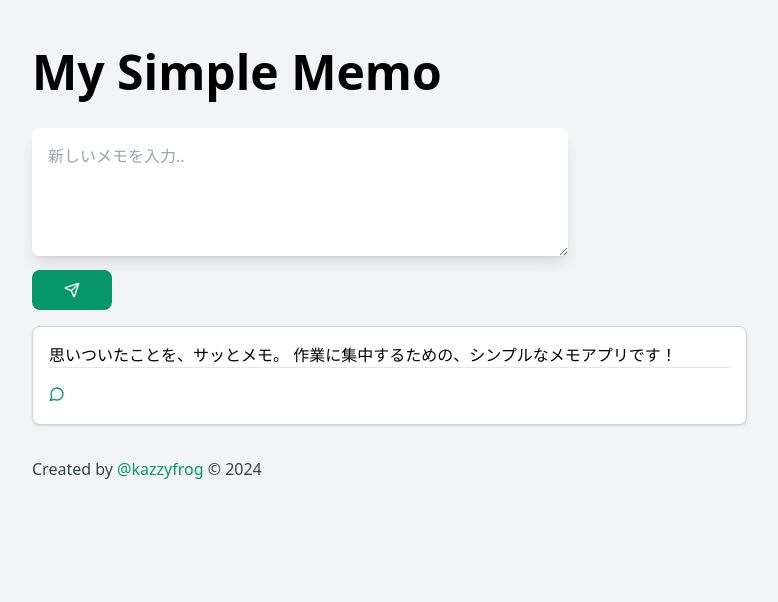
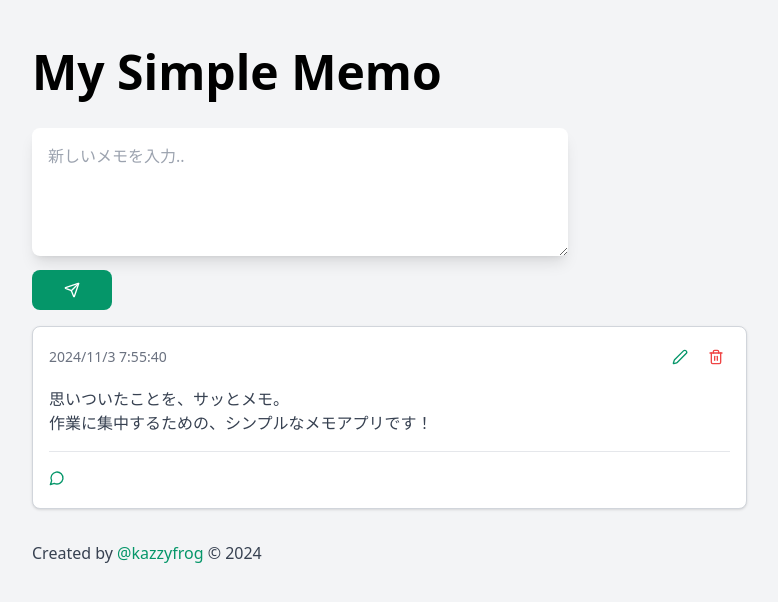
Before and after one commit to b13o/simple-memo-app, a React (Vite) app: page / in a window 1280 px wide. Shown: the top 602 px of the page, without its empty margins (64-842 px from the left). Built offline with nearby package versions, Linux system fonts and the light colour scheme.

Commit message:
ReplyListコンポーネントの実装 - コンテンツ内の共通するUIを抽出 - ReplyListコンポーネントの実装

```diff
--- /dev/null
+++ b/src/components/ContentBody.tsx
@@ -0,0 +1,37 @@
+import { Edit2, Trash2 } from "lucide-react";
+import { Memo, Reply } from "../types";
+
+type ContentBodyProps = {
+  content: Memo | Reply;
+  type: "memo" | "reply";
+  onDelete: (id: number) => void;
+  startEdit: (contentId: number, type: "memo" | "reply") => void;
+};
+
+const ContentBody = (props: ContentBodyProps) => {
+  return (
+    <>
+      <div className="flex justify-between items-center">
+        <p className="text-sm text-gray-500">{props.content.timestamp}</p>
+
+        <div className="flex space-x-2">
+          <button
+            onClick={() => props.startEdit(props.content.id, props.type)}
+            className="p-1.5 text-emerald-600 hover:bg-emerald-50 rounded-lg transition-colors"
+          >
+            <Edit2 className="w-4 h-4" />
+          </button>
+          <button
+            onClick={() => props.onDelete(props.content.id)}
+            className="p-1.5 text-red-500 hover:bg-red-50 rounded-lg transition-colors"
+          >
+            <Trash2 className="w-4 h-4" />
+          </button>
+        </div>
+      </div>
+      <p className="whitespace-pre-wrap text-gray-700">{props.content.text}</p>
+    </>
+  );
+};
+
+export default ContentBody;
--- a/src/components/MemoList.tsx
+++ b/src/components/MemoList.tsx
@@ -2,6 +2,8 @@ import { Memo, Reply } from "../types";
 import { useState } from "react";
 import { MessageCircle } from "lucide-react";
 import Editor from "./Editor";
+import ContentBody from "./ContentBody";
+import ReplyList from "./ReplyList";
 
 type MemoListProps = {
   memos: Memo[];
@@ -64,13 +66,22 @@ const MemoList = (props: MemoListProps) => {
           ) : (
             <div className="space-y-4">
               {/* ContentBody */}
-              {memo.text}
+              <ContentBody
+                type="memo"
+                content={memo}
+                onDelete={deleteMemo}
+                startEdit={startEdit}
+              />
               <hr />
               <div className="ml-8 space-y-4">
                 {/* ReplyList */}
-                {getRepliesForMemo(memo.id).map((reply) => (
-                  <p key={reply.id}>{reply.text}</p>
-                ))}
+                <ReplyList
+                  replies={getRepliesForMemo(memo.id)}
+                  setReplies={setReplies}
+                  startEdit={startEdit}
+                  editingTo={editingTo}
+                  setEditingTo={setEditingTo}
+                />
                 {replyingTo === memo.id ? (
                   <Editor onSubmit={addReply} placeholder="リプライを入力..." />
                 ) : (
--- /dev/null
+++ b/src/components/ReplyList.tsx
@@ -0,0 +1,53 @@
+import { Reply } from "../types";
+import ContentBody from "./ContentBody";
+import Editor from "./Editor";
+
+type ReplyListProps = {
+  replies: Reply[];
+  setReplies: React.Dispatch<React.SetStateAction<Reply[]>>;
+  startEdit: (id: number, type: "memo" | "reply") => void;
+  editingTo: { id: number; type: "memo" | "reply" } | null;
+  setEditingTo: React.Dispatch<
+    React.SetStateAction<{ id: number; type: "memo" | "reply" } | null>
+  >;
+};
+
+const ReplyList = (props: ReplyListProps) => {
+  const { replies, editingTo, setReplies, setEditingTo, startEdit } = props;
+
+  const updateReply = (inputText: string) => {
+    if (inputText.trim() && editingTo) {
+      setReplies(
+        replies.map((reply) =>
+          reply.id === editingTo.id ? { ...reply, text: inputText } : reply
+        )
+      );
+      setEditingTo(null);
+    }
+  };
+
+  const deleteReply = (id: number) => {
+    setReplies(replies.filter((reply) => reply.id !== id));
+  };
+
+  return (
+    <>
+      {replies.map((reply) => (
+        <div key={reply.id} className="p-6 bg-gray-100 rounded-lg space-y-2">
+          {editingTo?.id === reply.id && editingTo?.type === "reply" ? (
+            <Editor initialValue={reply.text} onSubmit={updateReply} />
+          ) : (
+            <ContentBody
+              type="reply"
+              content={reply}
+              onDelete={deleteReply}
+              startEdit={startEdit}
+            />
+          )}
+        </div>
+      ))}
+    </>
+  );
+};
+
+export default ReplyList;
```
